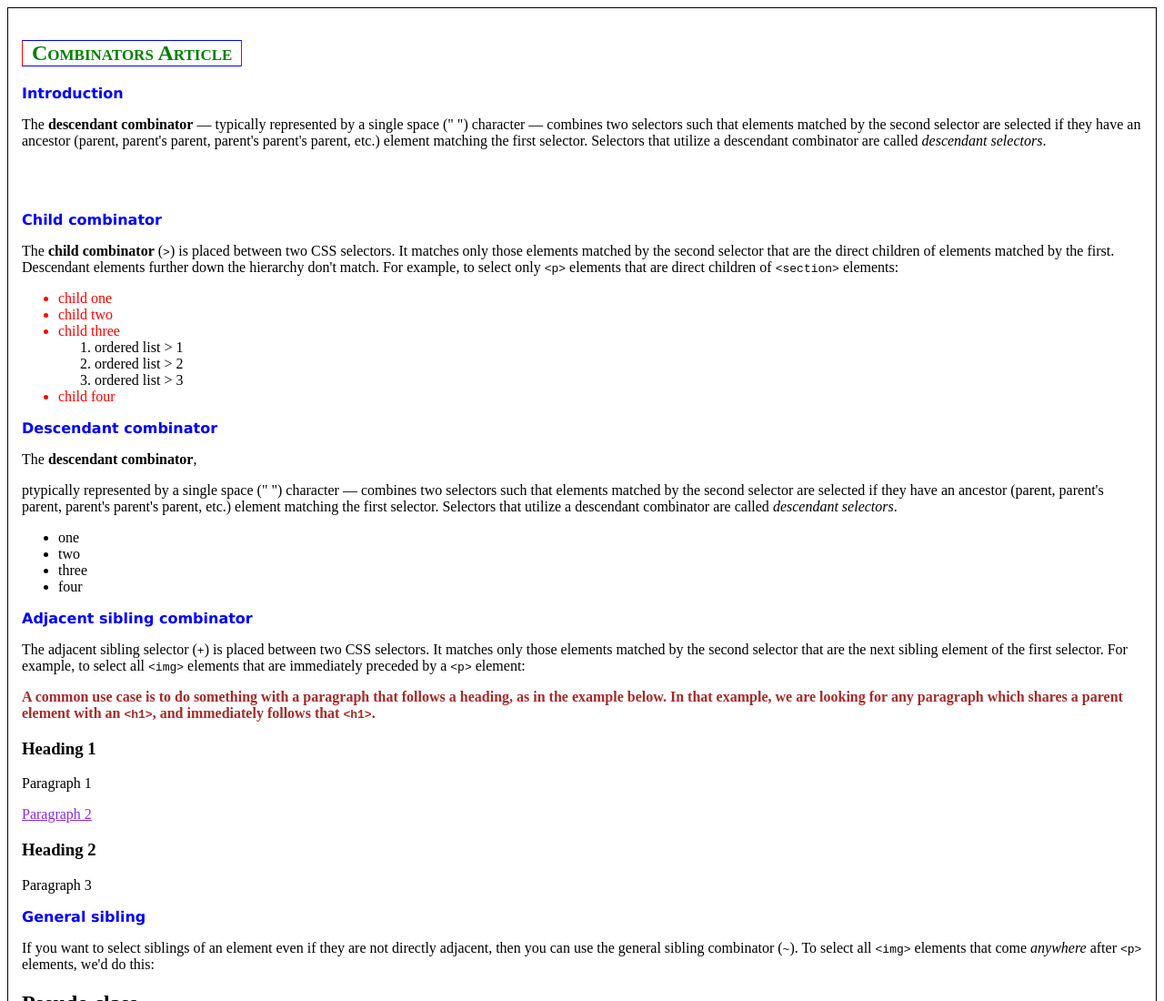
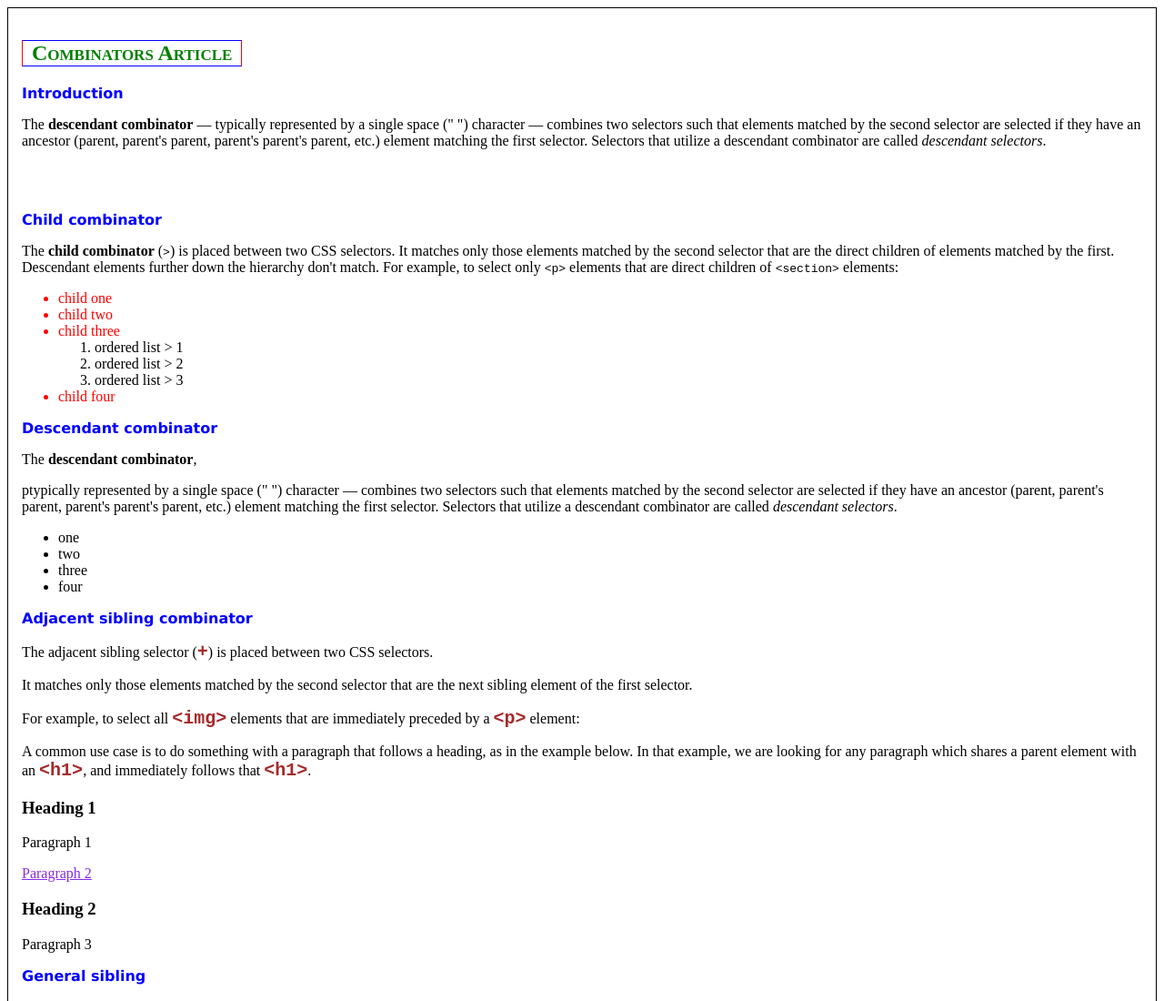
Before and after one commit to akladyous/css, a plain HTML site: page basic/combinators.html in a window 1280 px wide. Shown: the top 1100 px of the page at 91% size. Drawn offline with Linux system fonts and the light colour scheme.

Commit message:
Untracked files on basic

```diff
--- a/basic/combinators.css
+++ b/basic/combinators.css
@@ -32,10 +32,12 @@ descendant-combinator > ul li {
   color: blue;
 }
 
-section.adjacent-sibling > p + p {
+section.adjacent-sibling > p > code {
+  font-weight: 800;
+  font-size: x-large;
   color: brown;
-  font-weight: 600;
 }
+
 section.adjacent-sibling > div.parent > div > p + p {
   color: blueviolet;
   text-decoration: underline;
--- a/basic/combinators.html
+++ b/basic/combinators.html
@@ -66,7 +66,13 @@
 
         <section class="adjacent-sibling">
           <h1>Adjacent sibling combinator</h1>
-          <p>The adjacent sibling selector (<code>+</code>) is placed between two CSS selectors. It matches only those elements matched by the second selector that are the next sibling element of the first selector. For example, to select all <code>&lt;img&gt;</code> elements that are immediately preceded by a <code>&lt;p&gt;</code> element:</p>
+          <p>The adjacent sibling selector (<code>&plus;</code>) is placed between two CSS selectors.
+          </p>
+          <p>It matches only those elements matched by the second selector that are the next sibling element of the first selector.
+          </p>
+          <p>
+            For example, to select all <code>&lt;img&gt;</code> elements that are immediately preceded by a <code>&lt;p&gt;</code> element:
+          </p>
 
           <p>A common use case is to do something with a paragraph that follows a heading, as in the example below. In that example, we are looking for any paragraph which shares a parent element with an <code>&lt;h1&gt;</code>, and immediately follows that <code>&lt;h1&gt;</code>.</p>
           <div class="parent">
```
